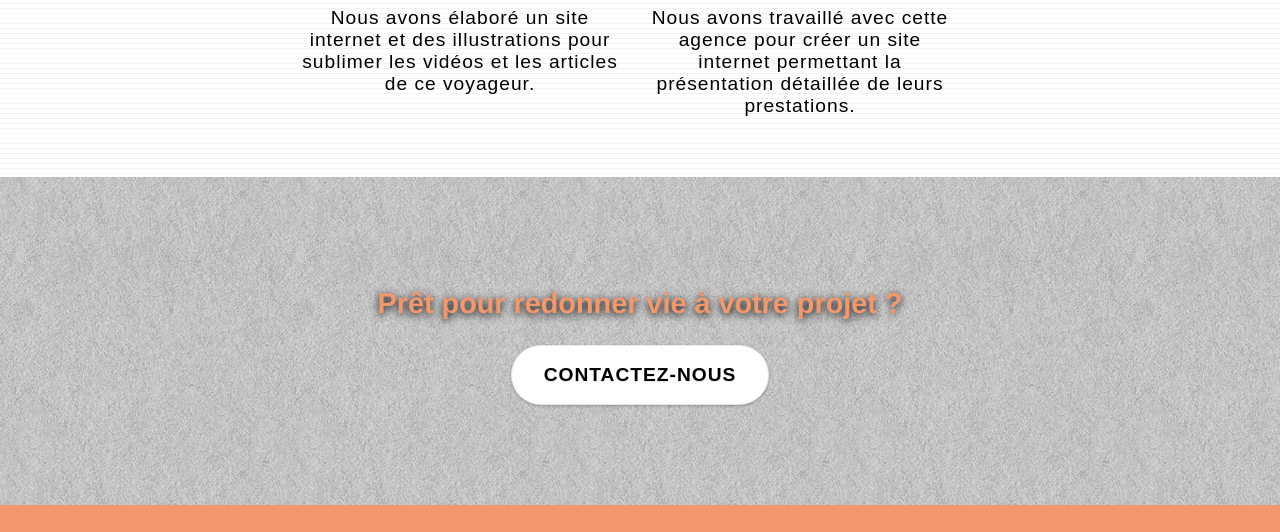
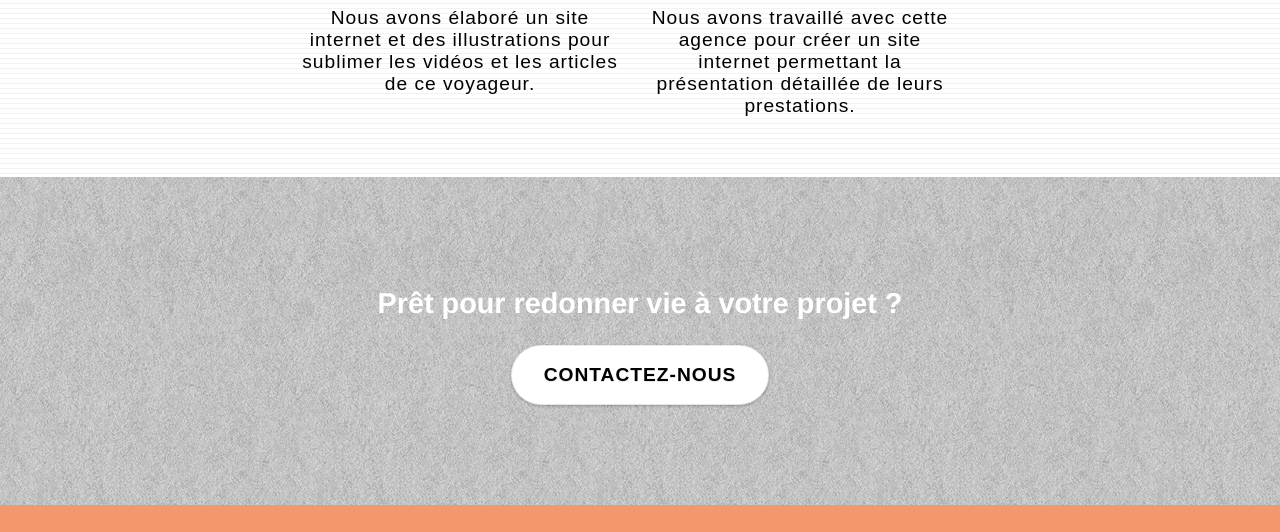
Before and after one commit to zepower72/agence-lapanthere, a plain HTML site: page index.html in a window 1280 px wide. Shown: the part 2890-3422 px from the top of the page. Drawn offline with Linux system fonts and the light colour scheme.

Commit message:
modif contrast

```diff
--- a/css/style.css
+++ b/css/style.css
@@ -57,10 +57,9 @@ h3 {
 }
 
 .white {
-    text-shadow: 0 2px 8px #000;
     font-family: "helvetica";
     font-size: clamp(1.3rem, 3vw, 1.8rem);
-
+    color: white
 }
 
 .bloc-md {
@@ -126,10 +125,6 @@ h3 {
 .d-bloc h6 a:hover,
 .d-bloc p a:hover {
     color: rgba(255, 255, 255, 1)
-}
-
-.white {
-    color: #F3976C
 }
 
 .l-bloc .navbar-toggle .icon-bar {
```
